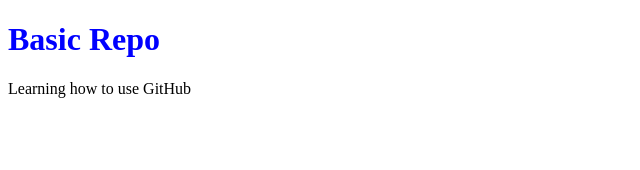
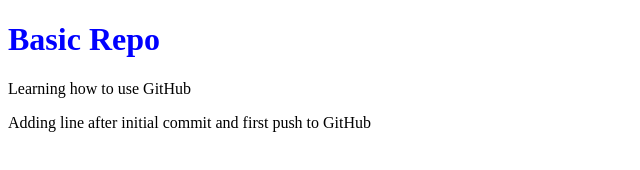
Before and after one commit to soumyakedlaya/basic_repo, a plain HTML site: page index.html in a window 1280 px wide. Shown: the whole page, without its empty margins (0-640 px from the left). Drawn offline with Linux system fonts and the light colour scheme.

Commit message:
2nd commit after adding content

```diff
--- a/index.html
+++ b/index.html
@@ -8,5 +8,6 @@
 <body>
 	<h1>Basic Repo</h1>
 	<p>Learning how to use GitHub</p>
+	<p>Adding line after initial commit and first push to GitHub</p>
 </body>
 </html>
--- a/styles.css
+++ b/styles.css
@@ -1,3 +1,8 @@
 h1{
 	color: blue;
 }
+
+p{
+	color: green
+	font-size: 20px;
+}
```
